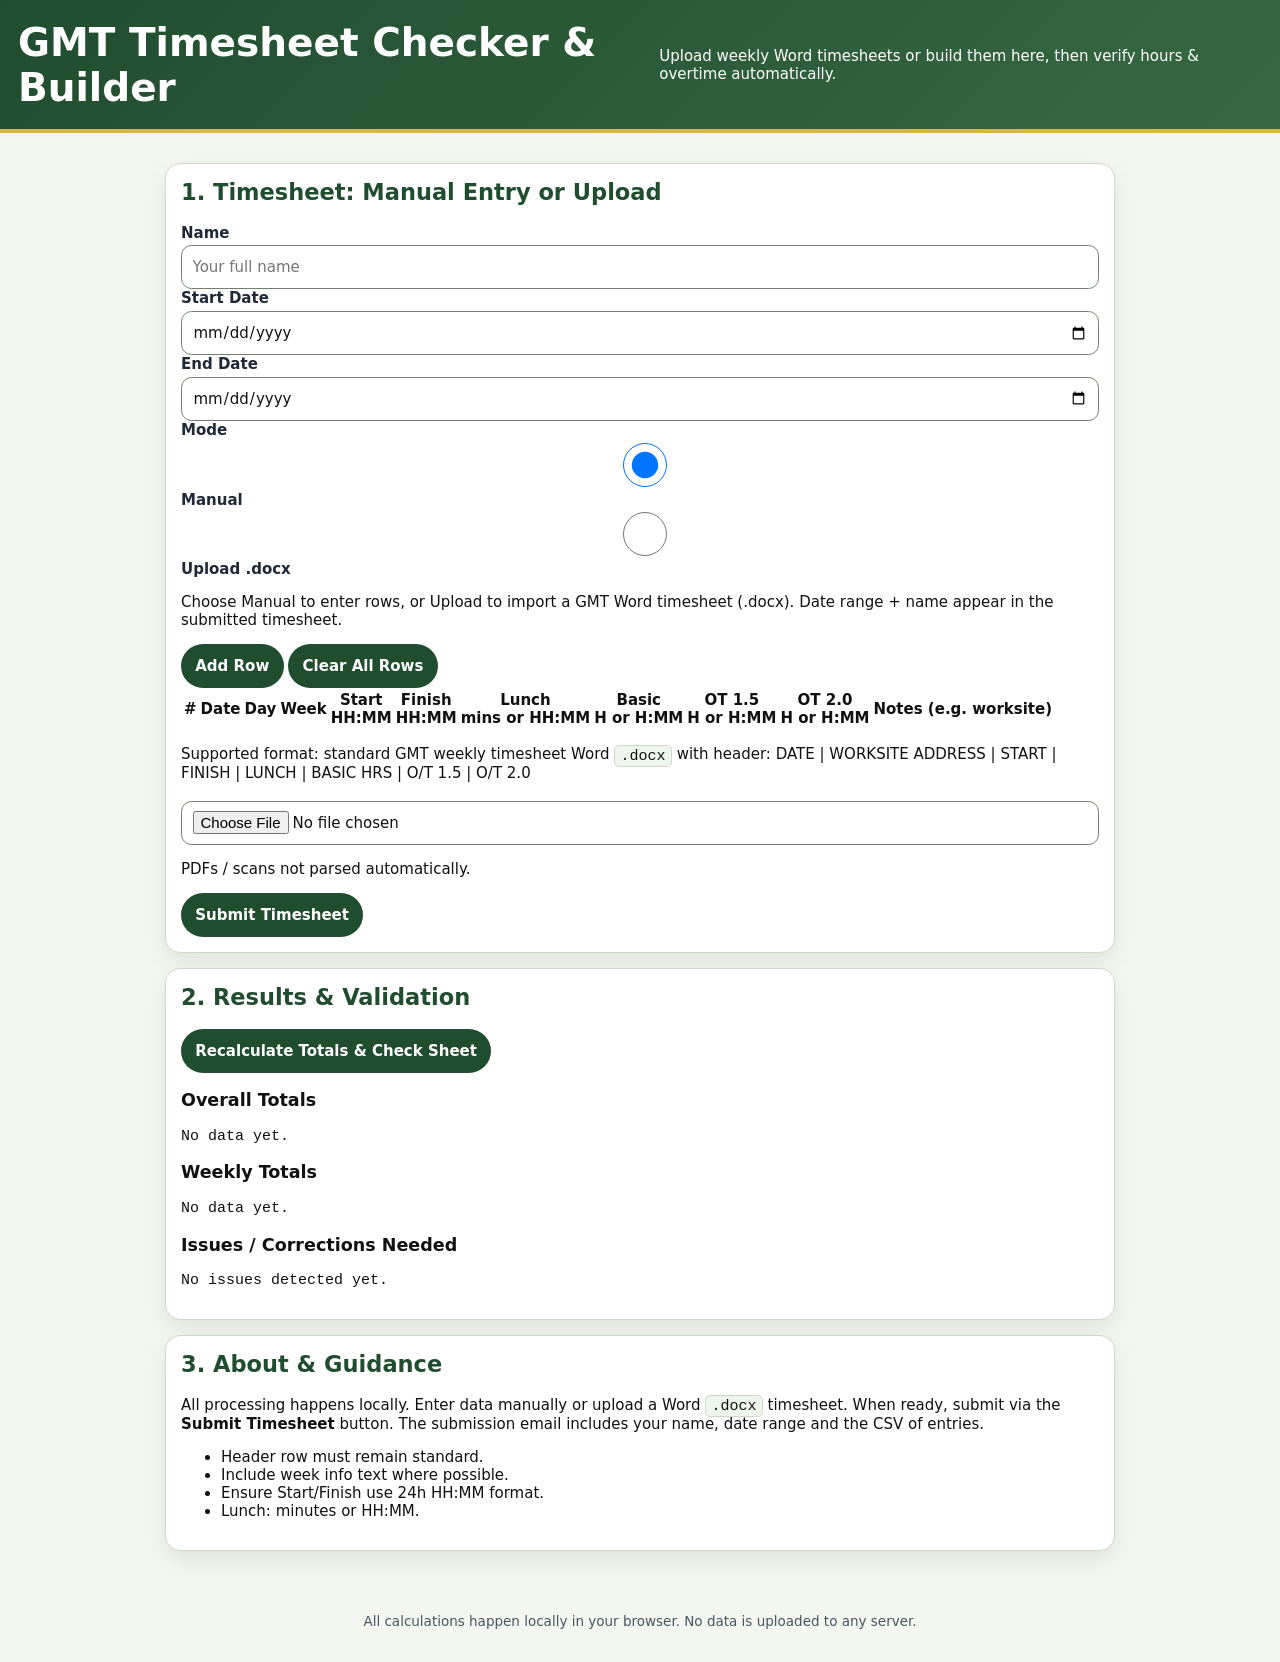
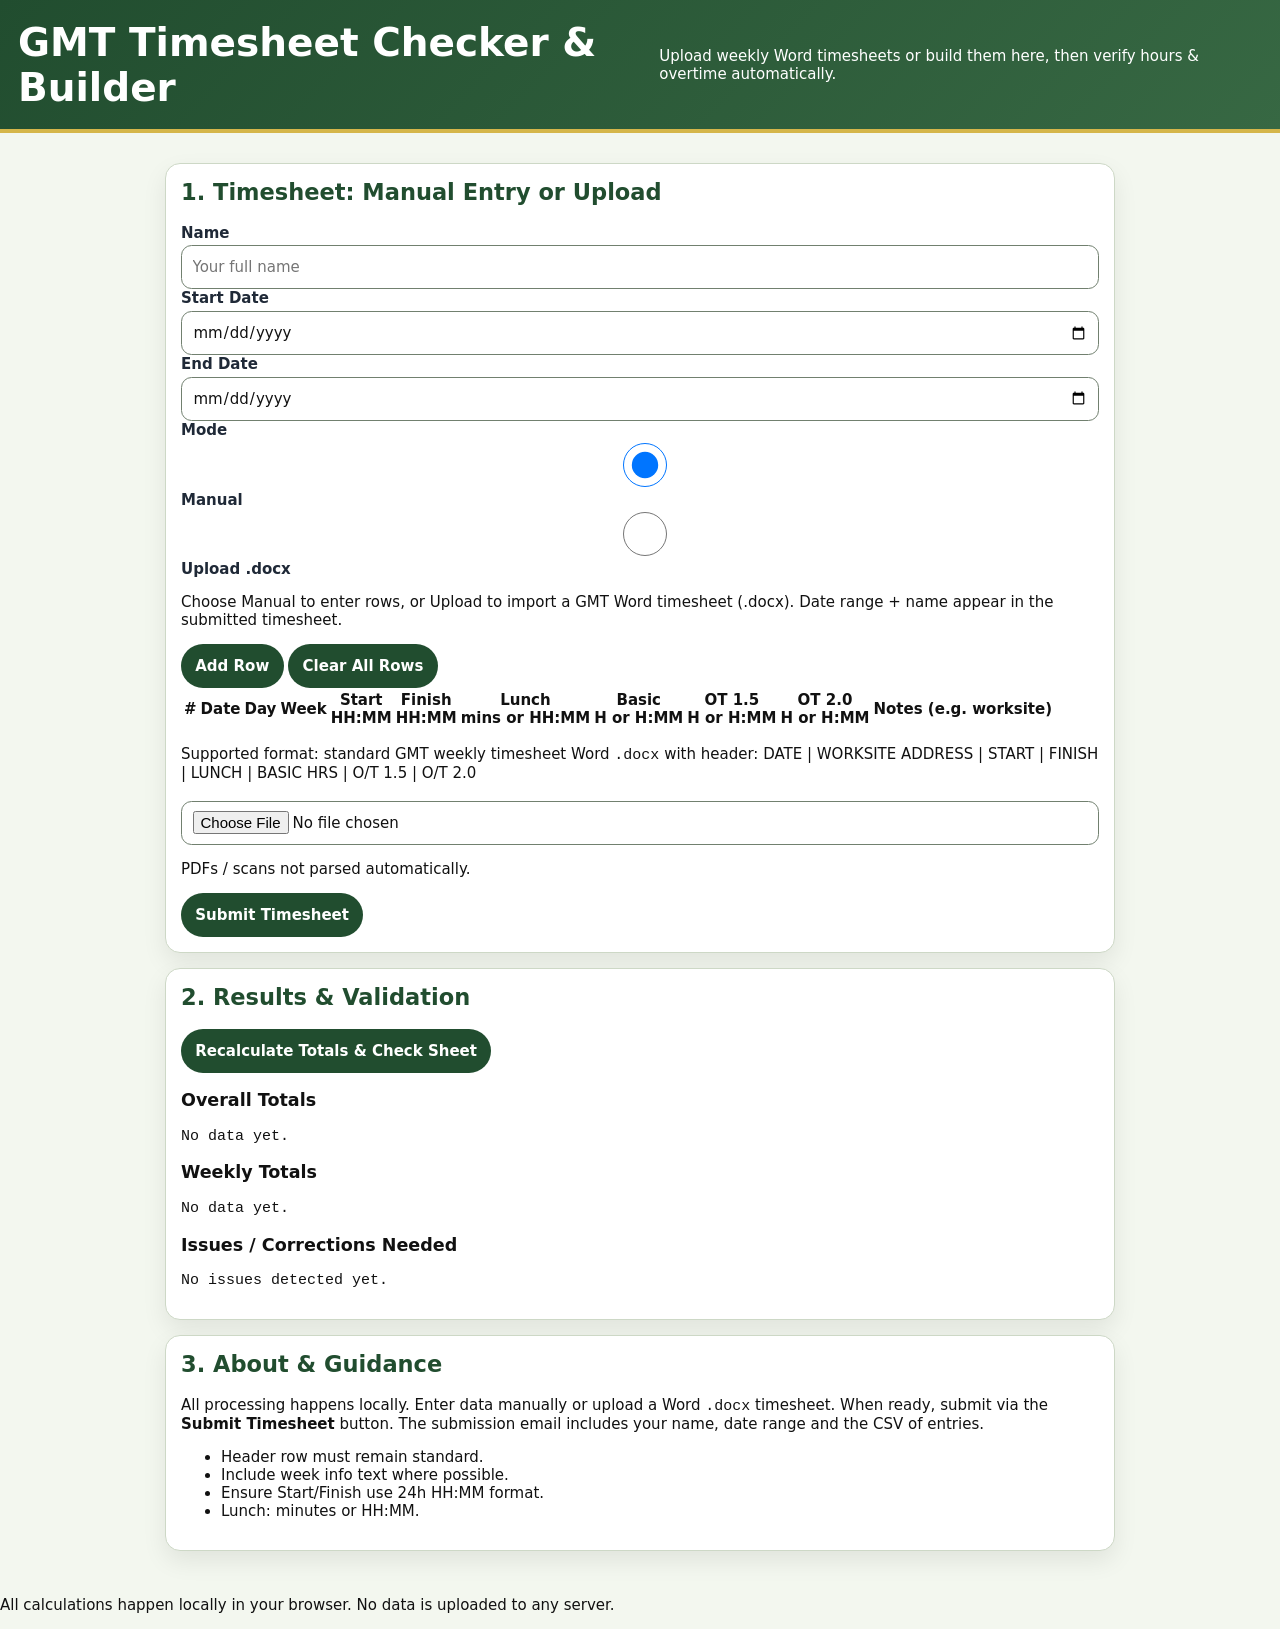

Add shared logo header styles

--- a/styles.css
+++ b/styles.css
@@ -15,6 +15,9 @@
 html { font-size: 15px; }
 body { margin: 0; font-family: system-ui, -apple-system, BlinkMacSystemFont, "Segoe UI", sans-serif; background: var(--bg); color: var(--ink); }
 .app-header { display: flex; justify-content: space-between; gap: 1rem; align-items: center; padding: 1.2rem; background: linear-gradient(135deg, var(--green), var(--green-2)); color: #fff; border-bottom: 4px solid var(--gold); }
+.brand-block { display: flex; align-items: center; gap: 1rem; flex-wrap: wrap; }
+.site-logo { width: 140px; max-width: 100%; height: auto; display: block; background: #fff; border-radius: .75rem; padding: .35rem; box-shadow: 0 8px 20px rgba(0,0,0,.16); }
+.site-logo.small-logo { width: 105px; }
 .app-header h1 { margin: .1rem 0; font-size: clamp(1.6rem, 5vw, 2.6rem); }
 .app-header p { margin: 0; max-width: 60rem; }
 .eyebrow { font-size: .8rem; text-transform: uppercase; letter-spacing: .12em; font-weight: 800; color: #fff3b8; }
@@ -38,94 +41,8 @@ button.danger { border-color: var(--danger); color: var(--danger); }
 button:hover { filter: brightness(1.06); }
 button:focus-visible, a:focus-visible, input:focus-visible, textarea:focus-visible, select:focus-visible, summary:focus-visible { outline: 3px solid var(--focus); outline-offset: 3px; }
 .sr-only { position: absolute; width: 1px; height: 1px; padding: 0; margin: -1px; overflow: hidden; clip: rect(0, 0, 0, 0); white-space: nowrap; border: 0; }
-.generate-bar { margin: 1rem 0; display: flex; justify-content: flex-start; }
-.absence-planner-open .generate-bar { display: none; }
-.planner-panel { background: #fbfdf9; box-shadow: none; }
-.planner-panel summary { cursor: pointer; color: var(--green); font-weight: 900; display: flex; justify-content: space-between; gap: .75rem; }
-.planner-panel summary span { color: var(--muted); font-size: .85rem; }
-.planner-panel[open] summary { margin-bottom: .75rem; }
-.planner-actions { justify-content: flex-start; }
-.absence-ranges { display: grid; gap: .5rem; margin-top: .8rem; }
-.absence-chip { display: flex; justify-content: space-between; align-items: center; gap: .75rem; border-radius: .8rem; padding: .65rem; border: 1px solid var(--line); font-weight: 800; }
-.absence-chip button { min-height: 36px; padding: .35rem .7rem; background: #fff; color: var(--ink); border: 1px solid currentColor; }
-.absence-chip-sick, .absence-sick { background: #ffe5de; border-color: #c76d57; }
-.absence-chip-holiday, .absence-holiday { background: #e4f4ff; border-color: #71a9c9; }
-.absence-chip-time-off, .absence-time-off { background: #fff1b8; border-color: #d5b64a; }
-.section-heading { display: flex; align-items: center; justify-content: space-between; gap: 1rem; margin-top: 1rem; }
-.section-heading h2 { margin-bottom: .2rem; }
-.section-heading p { margin: 0; color: var(--muted); }
-.round-btn { width: 3.4rem; height: 3.4rem; font-size: 2rem; padding: 0; flex: 0 0 3.4rem; }
-.days-container { display: grid; gap: .85rem; }
-.day-card { border: 1px solid var(--line); background: #fbfdf9; border-radius: 1rem; padding: .85rem; transition: box-shadow .15s ease, transform .15s ease; }
-.day-card.is-absence { background: #fffaf0; border-color: #e0c46d; }
-.day-card:focus-within { box-shadow: 0 0 0 3px rgba(33,77,47,.18); }
-.day-card-header { display: grid; grid-template-columns: auto 1fr auto; align-items: center; gap: .65rem; }
-.day-title-block { min-width: 0; }
-.day-card h3 { margin: 0; color: var(--green); font-size: 1.2rem; }
-.day-mini-summary { margin: .15rem 0 0; color: var(--muted); font-size: .86rem; white-space: nowrap; overflow: hidden; text-overflow: ellipsis; }
-.collapse-day { width: 2.55rem; height: 2.55rem; min-height: 2.55rem; padding: 0; border-radius: 999px; border: 1px solid var(--green); background: #eaf3e7; color: var(--green); font-size: 1.45rem; line-height: 1; }
-.icon-btn { background: #f4ebe8; color: var(--danger); border: 1px solid var(--danger); padding: .48rem .72rem; min-height: 40px; }
-.day-card-body { margin-top: .85rem; display: grid; gap: .75rem; }
-.day-card.is-collapsed .day-card-body { display: none; }
-.day-card.is-collapsed { padding-bottom: .65rem; }
-.core-fields { margin-bottom: 0; }
-.toggle-row { display: grid; grid-template-columns: repeat(auto-fit, minmax(170px, 1fr)); gap: .55rem; margin: 0; }
-.lunch-row-core { grid-template-columns: 1fr; }
-.check-card { display: flex; align-items: center; gap: .6rem; padding: .65rem; border: 1px solid var(--line); border-radius: .8rem; background: #fff; }
-.check-card input { width: 1.45rem; min-height: auto; height: 1.45rem; margin: 0; flex: 0 0 1.45rem; }
-.hint-inline { color: var(--muted); font-size: .82rem; font-weight: 700; }
-.additional-fields { border: 1px dashed var(--line); border-radius: .85rem; background: #fff; overflow: hidden; }
-.additional-fields summary { list-style: none; cursor: pointer; padding: .72rem .8rem; color: var(--green); font-weight: 900; display: flex; justify-content: space-between; gap: .75rem; }
-.additional-fields summary::-webkit-details-marker { display: none; }
-.additional-fields summary::after { content: '+'; font-size: 1.15rem; }
-.additional-fields[open] summary::after { content: '−'; }
-.additional-fields summary span { color: var(--muted); font-size: .82rem; }
-.additional-fields-body { border-top: 1px solid var(--line); padding: .8rem; display: grid; gap: .75rem; }
-.absence-help { margin: -.35rem 0 0; }
-.file-pick input[type="file"] { position: absolute; inline-size: 1px; block-size: 1px; opacity: 0; pointer-events: none; }
-.file-control { display: flex; align-items: center; gap: .5rem; min-height: 44px; margin-top: .25rem; padding: .42rem .5rem; border: 1px solid #71806f; border-radius: .7rem; background: #fff; overflow: hidden; }
-.file-button { flex: 0 0 auto; border-radius: 999px; background: #e9ecef; color: #111; padding: .38rem .72rem; font-weight: 800; }
-.file-name { min-width: 0; color: var(--muted); overflow: hidden; text-overflow: ellipsis; white-space: nowrap; }
-.day-result { display: flex; flex-wrap: wrap; gap: .38rem; margin-top: .72rem; font-size: .84rem; }
-.day-card.is-collapsed .day-result { margin-top: .55rem; }
-.pill, .day-result span { background: #eaf3e7; color: #10361c; border-radius: 999px; padding: .28rem .55rem; font-weight: 800; }
-.pill.bad { background: var(--danger-bg); color: var(--danger); }
-.pill.warn { background: #fff1b8; color: #5a4100; }
-.summary-grid { display: grid; grid-template-columns: repeat(auto-fit, minmax(135px, 1fr)); gap: .7rem; }
-.summary-grid div { background: #f8fbf5; border: 1px solid var(--line); border-radius: .8rem; padding: .75rem; }
-.summary-grid strong { display: block; color: var(--green); font-size: .84rem; }
-.summary-grid span { display: block; font-size: 1.25rem; font-weight: 900; margin-top: .2rem; }
-.action-bar { display: flex; flex-wrap: wrap; gap: .7rem; justify-content: flex-end; margin-top: 1rem; }
-.banner { margin-top: 1rem; background: var(--danger-bg); color: var(--danger); border: 1px solid var(--danger); padding: .85rem; border-radius: .75rem; font-weight: 800; }
-.banner.hidden { display: none; }
-.success { margin-top: 1rem; background: #e2f4df; color: #104719; border: 1px solid #75b66d; padding: .85rem; border-radius: .75rem; font-weight: 800; }
-.small-text, .app-footer { color: var(--muted); font-size: .9rem; }
-.app-footer { text-align: center; padding: 1.25rem; }
-code { background: #eef5ec; border: 1px solid var(--line); padding: .1rem .35rem; border-radius: .35rem; }
-@media (max-width: 700px) {
-  html { font-size: 14px; }
-  .app-header { align-items: flex-start; flex-direction: column; padding: 1rem; }
-  .header-actions { width: 100%; }
-  .header-actions a { flex: 1; text-align: center; }
-  .app-main { padding: .55rem; }
-  .card, .summary-card, .planner-panel { border-radius: .85rem; padding: .8rem; margin: .75rem 0; }
-  .day-card { border-radius: .85rem; padding: .7rem; }
-  .form-grid, .compact-grid, .toggle-row { grid-template-columns: 1fr; gap: .62rem; }
-  .section-heading { align-items: center; }
-  .section-heading h2 { font-size: 1.45rem; }
-  .round-btn { width: 3rem; height: 3rem; flex-basis: 3rem; font-size: 1.75rem; }
-  input, textarea, select { padding: .58rem .65rem; border-radius: .65rem; }
-  .day-card-header { gap: .5rem; grid-template-columns: auto minmax(0, 1fr) auto; }
-  .icon-btn { padding: .42rem .6rem; }
-  .day-card h3 { font-size: 1.1rem; }
-  .day-mini-summary { max-width: 100%; }
-  .additional-fields-body { padding: .65rem; }
-  .day-result { font-size: .8rem; }
-  .summary-grid { grid-template-columns: repeat(2, minmax(0, 1fr)); gap: .55rem; }
-  .summary-grid div { padding: .65rem; }
-  .summary-grid span { font-size: 1.05rem; }
-  .action-bar, .generate-bar { flex-direction: column; }
-  .action-bar button, .generate-bar button { width: 100%; }
-  .absence-chip { align-items: stretch; flex-direction: column; }
-  .absence-chip button { width: 100%; }
+@media (max-width: 640px) {
+  .brand-block { align-items: flex-start; flex-direction: column; }
+  .site-logo { width: 110px; }
+  .site-logo.small-logo { width: 92px; }
 }
